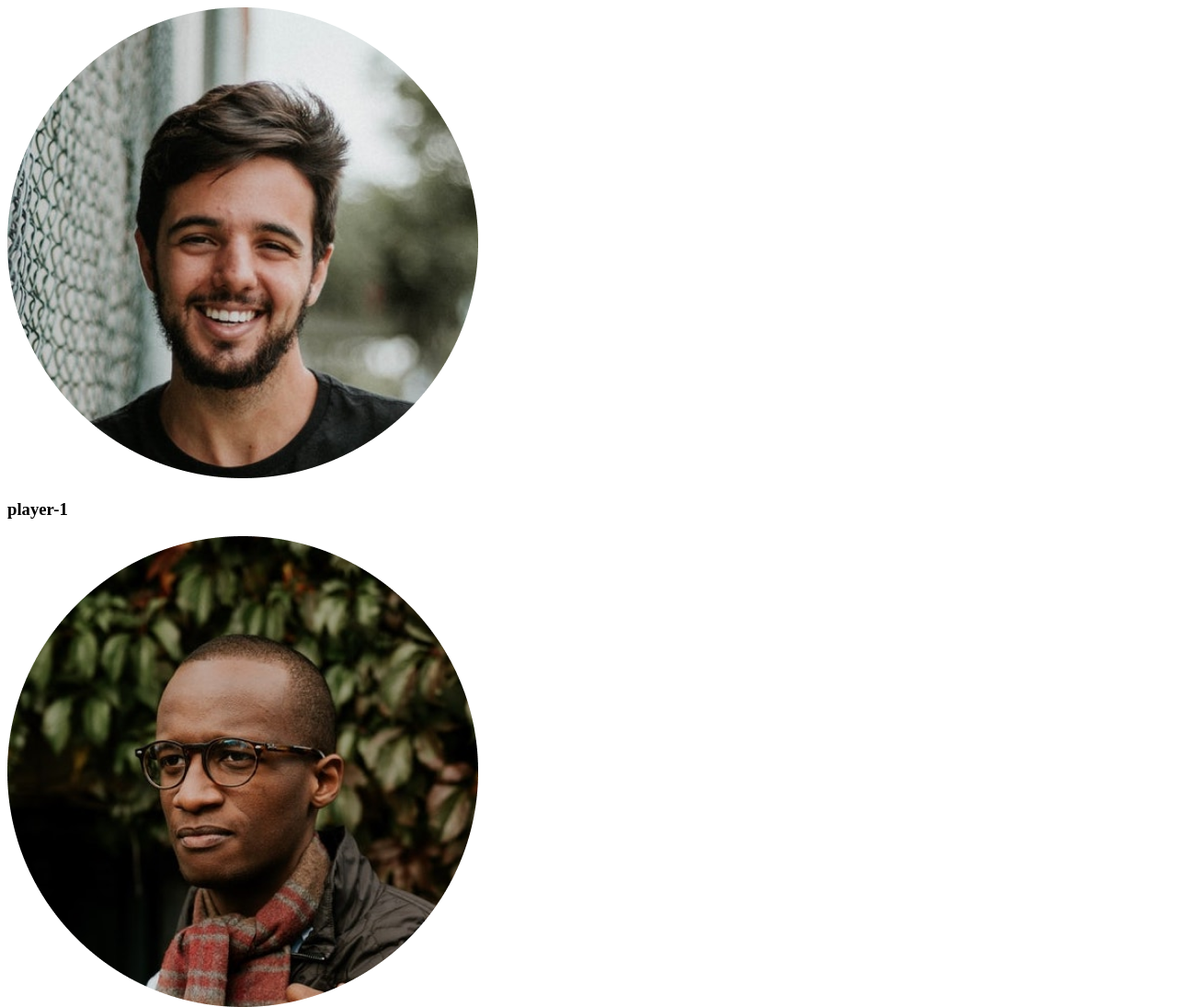
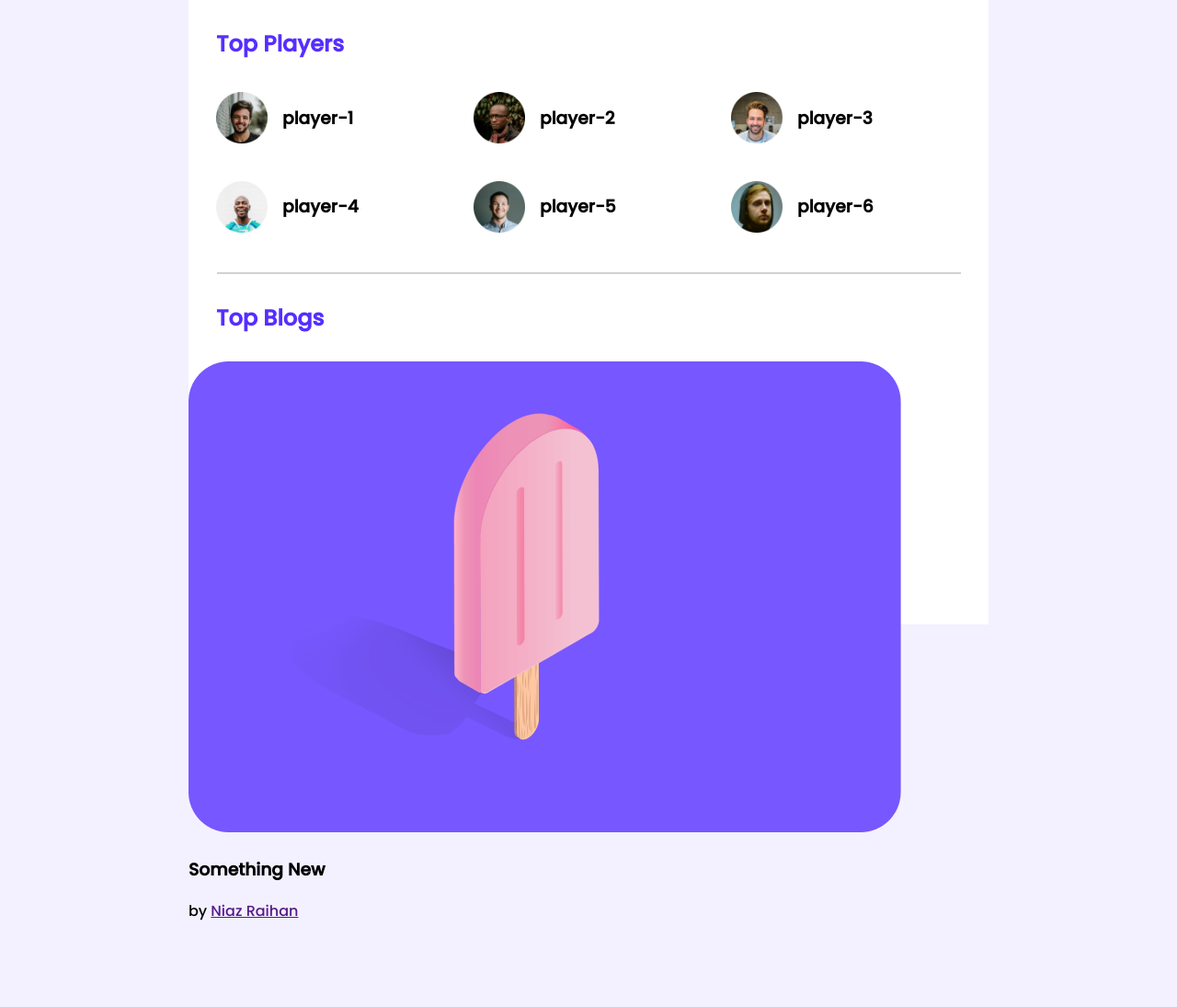
Before and after one commit to NiazRaihan/leader-bord, a plain HTML site: page index.html in a window 1280 px wide. Shown: the top 1095 px of the page at 92% size. After the commit the page ends 1003 px from the top, so only its background shows below. Drawn offline with Linux system fonts and the light colour scheme.

Commit message:
new commit

```diff
--- a/index.html
+++ b/index.html
@@ -16,8 +16,9 @@
     <!-- header end -->
     <main>
         <!-- top players and top blogs -->
-        <section>
-            <div class="top players">
+        <section class="container">
+            <div class="top-players">
+                <h2>Top Players</h2>
                 <div class="palyers">
                     <div class="player">
                         <img src="images/players/player-1.png" alt="">
@@ -46,6 +47,19 @@
                 </div>
 
             </div>
+            <hr>
+            <div class="top-blogs">
+                <h2>Top Blogs</h2>
+              <div class="blogs">
+                <div class="blog">
+                    <img src="images/blogs/blog-1.png"  alt="">
+                    <div class="blog-info">
+                        <h3>Something New</h3>
+                        <p>by <a href="">Niaz Raihan</a></p>
+                    </div>
+               </div>
+              </div>
+            </div>
         </section>
     </main>
 
--- a/styles/style.css
+++ b/styles/style.css
@@ -0,0 +1,52 @@
+/* font */
+@import url('https://fonts.googleapis.com/css2?family=Poppins:wght@500&display=swap');
+
+/* common styl */
+body{
+    font-family: 'Poppins', sans-serif;
+    margin: 0px;
+    background-color: #F3F1FF;
+
+}
+main{
+    display: flex;
+    justify-content: center;
+}
+
+
+
+
+/*-- top-players-- */
+.container{
+    width: 870px;
+    height: 679px;
+    background-color: #FFFFFF;
+
+}
+h2{
+    margin: 30px;
+    color: #562EFF;
+
+}
+.palyers{
+    display: grid;
+    grid-template-columns: repeat(3, 1fr);
+    margin-left: 30px;
+
+}
+.player{
+    display: flex;
+    align-items: center;
+    margin-bottom: 30px;
+}
+.player img{
+    width: 56px;
+    margin-right: 16px;
+}
+
+hr{
+    border: 1px solid #D1D1D1;
+    width: 807px;
+}
+
+/* top-blogs */
```
